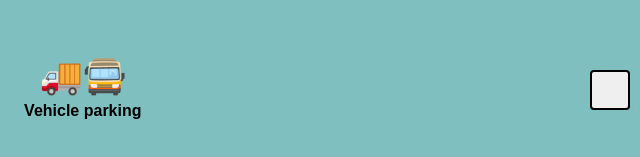
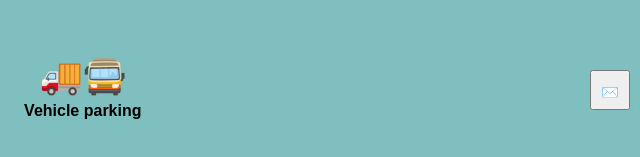
Before and after one commit to gtfrn/storage, a plain HTML site: page index.html in a window 1280 px wide. Shown: the part 1011-1168 px from the top of the page, 640-1280 px from the left. Drawn offline with Linux system fonts and the light colour scheme.

Commit message:
Update styles.css

```diff
--- a/styles.css
+++ b/styles.css
@@ -162,20 +162,18 @@ header {
   position: fixed;
   bottom: 10px;
   right: 10px;
-  z-index: 1000;
+  z-index: 100;
 }
 
 #email-button button {
   width: 40px;
   height: 40px;
-  color: transparent;
-  border: 2px solid black;
-  border-radius: 4px;
+  color: none;
   cursor: pointer;
   text-align: center;
   text-decoration: none;
   display: inline-block;
-  font-size: 12px;
+  font-size: 14px;
   line-height: 40px;
 }
 
```
